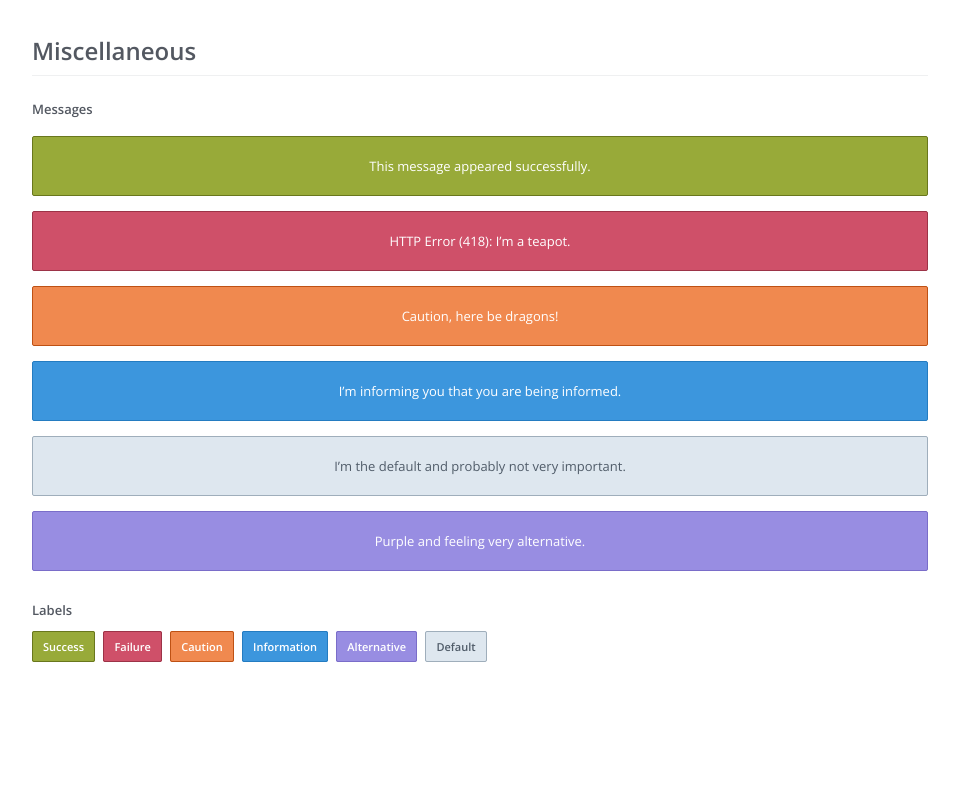
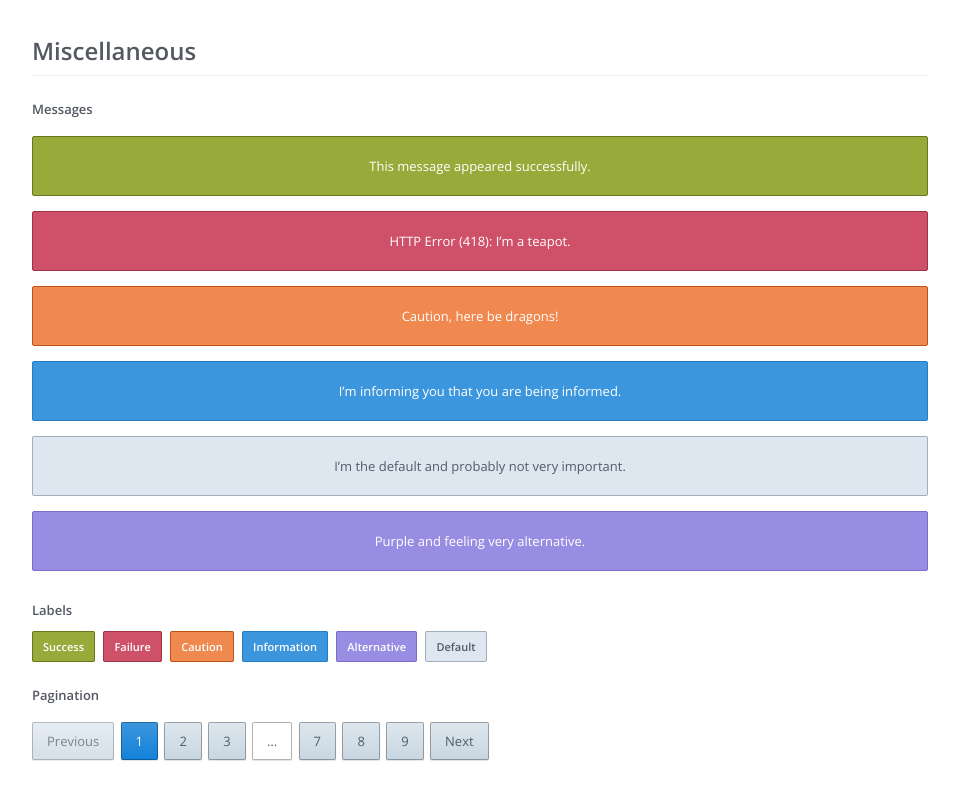
Before and after one commit to nylar/minimu, a plain HTML site: page minimu/index.html in a window 1280 px wide. Shown: the part 1365-2165 px from the top of the page, without its empty margins (160-1119 px from the left). Before the commit the page ends 2101 px from the top, so only its background shows below. Drawn offline with nearby package versions, Linux system fonts and the light colour scheme.

Commit message:
Added pagination

```diff
--- a/minimu/css/minimu.css
+++ b/minimu/css/minimu.css
@@ -336,6 +336,43 @@ span.field-hint {
     color: white;
 }
 
+.pagination li {
+    display: inline-block;
+}
+
+.pagination li:last-child {
+    margin-right: 0;
+}
+
+.pagination li a.truncate {
+    background: white;
+    pointer-events: none;
+}
+
+.pagination li a.active {
+    background-image: linear-gradient(-180deg, #3C96DD 0%, #1382D9 100%);
+    color: white;
+}
+
+.pagination li a.active:hover {
+    background-image: linear-gradient(-180deg, #338DD2 0%, #096FC0 100%);
+}
+
+.pagination li a {
+    background-image: linear-gradient(-180deg, #DEE7EF 0%, #C8D6E1 100%);
+    border-radius: 2px;
+    box-shadow: 0px 1px 1px 0px rgba(161,161,161,0.30), inset 0px 0px 0px 1px rgba(0,0,0,0.3);
+    color: #505C69;
+    display: inline-block;
+    margin-right: 3px;
+    padding: 10px 15px;
+    text-decoration: none;
+}
+
+.pagination li a:hover {
+    background-image: linear-gradient(-180deg, #CCD7E1 0%, #B4C4D1 100%);
+}
+
 /*-----------------*/
 /*    Utilities    */
 /*-----------------*/
--- a/minimu/index.html
+++ b/minimu/index.html
@@ -117,5 +117,19 @@
             <span class="label label-alt">Alternative</span>
             <span class="label">Default</span>
         </section>
+        <section>
+            <label>Pagination</label>
+            <ul class="pagination">
+                <li><a href="#" class="disabled">Previous</a></li>
+                <li><a href="#" class="active">1</a></li>
+                <li><a href="#">2</a></li>
+                <li><a href="#">3</a></li>
+                <li><a href="#" class="truncate">&hellip;</a></li>
+                <li><a href="#">7</a></li>
+                <li><a href="#">8</a></li>
+                <li><a href="#">9</a></li>
+                <li><a href="#">Next</a></li>
+            </ul>
+        </section>
     </body>
 </html>
```
Also changed, not shown: screenshots/minimu_miscellaneous.png, 1 other file.
